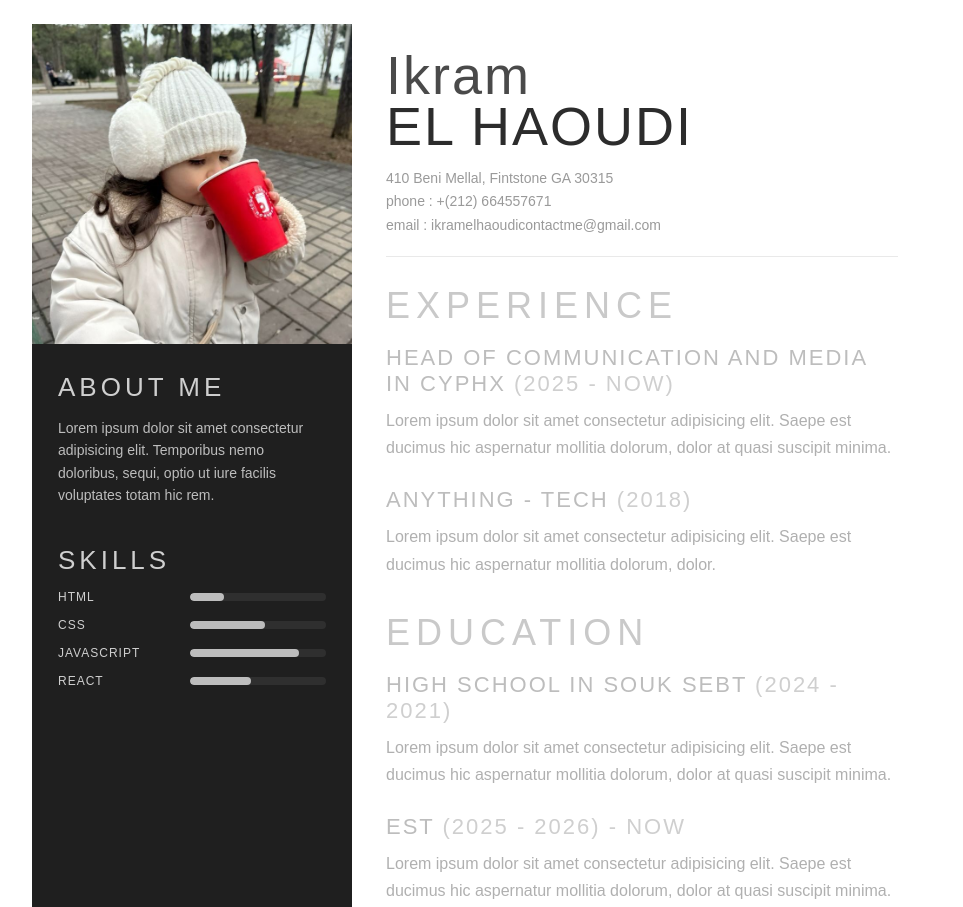
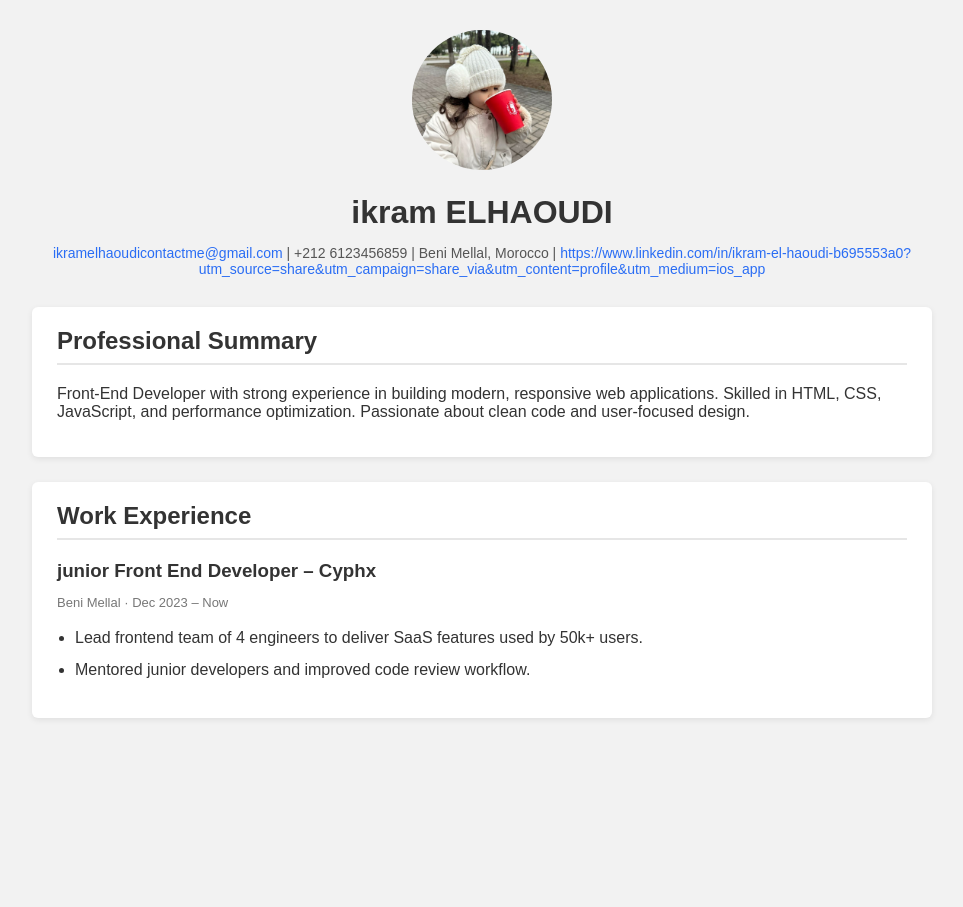
Before and after one commit to ikram23458/my-cv, a plain HTML site: page index.html in a window 1280 px wide. Shown: the top 907 px of the page, without its empty margins (158-1121 px from the left). After the commit the page ends 800 px from the top, so only its background shows below. Drawn offline with Linux system fonts and the light colour scheme.

Commit message:
Add files via upload

```diff
--- a/index.html
+++ b/index.html
@@ -1,108 +1,52 @@
-<!doctype html>
-<html lang="fr">
+<!DOCTYPE html>
+<html lang="en">
 <head>
-  <meta charset="utf-8" />
-  <meta name="viewport" content="width=device-width, initial-scale=1" />
-  <title>CV - Ikram ELHAOUDI</title>
-  <link rel="stylesheet" href="style.css" />
+  <meta charset="UTF-8">
+  <title>CV - Anas Ezzine</title>
+  <link rel="stylesheet" href="style.css">
 </head>
 <body>
-  <main class="cv">
 
-    <aside class="sidebar">
-      <div class="photo-wrap">
+  <div class="container">
 
-        <img class="photo" src="profile.jpg" alt="Photo" />
-      </div>
+    <!-- HEADER -->
+    <header class="header">
+      <img src="profile.jpg" alt="Profile" class="avatar">
+      <h1>ikram ELHAOUDI</h1>
 
-      <section class="side-block">
-        <h3 class="side-title">ABOUT ME</h3>
-        <p class="side-text">
-          Lorem ipsum dolor sit amet consectetur adipisicing elit. Temporibus nemo
-          doloribus, sequi, optio ut iure facilis voluptates totam hic rem.
-        </p>
-      </section>
+      <p class="contact">
+        <a href="mailto:ikramelhaoudicontactme@gmail.com">ikramelhaoudicontactme@gmail.com</a> |
+        <span>+212 6123456859</span> |
+        <span>Beni Mellal, Morocco</span> |
+        <a href="#">https://www.linkedin.com/in/ikram-el-haoudi-b695553a0?utm_source=share&utm_campaign=share_via&utm_content=profile&utm_medium=ios_app</a>
+      </p>
+    </header>
 
-      <section class="side-block">
-        <h3 class="side-title">SKILLS</h3>
+    <!-- PROFESSIONAL SUMMARY -->
+    <section class="card">
+      <h2>Professional Summary</h2>
+      <p>
+        Front-End Developer with strong experience in building modern,
+        responsive web applications. Skilled in HTML, CSS, JavaScript,
+        and performance optimization. Passionate about clean code
+        and user-focused design.
+      </p>
+    </section>
 
-        <div class="skill">
-          <span class="skill-name">HTML</span>
-          <div class="bar"><div class="fill w-25"></div></div>
-        </div>
+    <!-- WORK EXPERIENCE -->
+    <section class="card">
+      <h2>Work Experience</h2>
 
-        <div class="skill">
-          <span class="skill-name">CSS</span>
-          <div class="bar"><div class="fill w-55"></div></div>
-        </div>
+      <h3>junior Front End Developer – Cyphx</h3>
+      <p class="date">Beni Mellal · Dec 2023 – Now</p>
 
-        <div class="skill">
-          <span class="skill-name">JAVASCRIPT</span>
-          <div class="bar"><div class="fill w-80"></div></div>
-        </div>
+      <ul>
+        <li>Lead frontend team of 4 engineers to deliver SaaS features used by 50k+ users.</li>
+        <li>Mentored junior developers and improved code review workflow.</li>
+      </ul>
+    </section>
 
-        <div class="skill">
-          <span class="skill-name">REACT</span>
-          <div class="bar"><div class="fill w-45"></div></div>
-        </div>
-      </section>
-    </aside>
+  </div>
 
-    <!-- RIGHT CONTENT -->
-    <section class="content">
-      <header class="header">
-        <h1 class="name">
-          <span class="first">Ikram</span><br />
-          <span class="last">EL HAOUDI</span>
-        </h1>
-
-        <div class="contact">
-          <div>410 Beni Mellal, Fintstone GA 30315</div>
-          <div>phone : +(212) 664557671</div>
-          <div>email : ikramelhaoudicontactme@gmail.com</div>
-        </div>
-      </header>
-
-      <section class="block">
-        <h2 class="title">EXPERIENCE</h2>
-
-        <article class="item">
-          <h3 class="item-title">HEAD OF COMMUNICATION AND MEDIA IN CYPHX <span class="muted">(2025 - NOW)</span></h3>
-          <p class="item-text">
-            Lorem ipsum dolor sit amet consectetur adipisicing elit. Saepe est ducimus
-            hic aspernatur mollitia dolorum, dolor at quasi suscipit minima.
-          </p>
-        </article>
-
-        <article class="item">
-          <h3 class="item-title">ANYTHING - TECH <span class="muted">(2018)</span></h3>
-          <p class="item-text">
-            Lorem ipsum dolor sit amet consectetur adipisicing elit. Saepe est ducimus hic
-            aspernatur mollitia dolorum, dolor.
-          </p>
-        </article>
-      </section>
-
-      <section class="block">
-        <h2 class="title">EDUCATION</h2>
-
-        <article class="item">
-          <h3 class="item-title">HIGH SCHOOL IN SOUK SEBT <span class="muted">(2024 - 2021)</span></h3>
-          <p class="item-text">
-            Lorem ipsum dolor sit amet consectetur adipisicing elit. Saepe est ducimus hic
-            aspernatur mollitia dolorum, dolor at quasi suscipit minima.
-          </p>
-        </article>
-
-        <article class="item">
-          <h3 class="item-title">EST <span class="muted">(2025 - 2026) - NOW</span></h3>
-          <p class="item-text">
-            Lorem ipsum dolor sit amet consectetur adipisicing elit. Saepe est ducimus hic
-            aspernatur mollitia dolorum, dolor at quasi suscipit minima.
-          </p>
-        </article>
-      </section>
-    </section>
-  </main>
 </body>
 </html>
--- a/style.css
+++ b/style.css
@@ -1,183 +1,78 @@
-/* ====== Base ====== */
-* { box-sizing: border-box; }
-body{
-  margin:0;
+* {
+  box-sizing: border-box;
   font-family: Arial, Helvetica, sans-serif;
-  background:#ffffff;
-  color:#2b2b2b;
 }
 
-.cv{
-  width: 900px;
-  max-width: 100%;
-  margin: 24px auto;
-  display: grid;
-  grid-template-columns: 320px 1fr;
-  min-height: 1100px;
+body {
+  background: #f2f2f2;
+  margin: 0;
+  padding: 30px;
+  color: #333;
 }
 
-/* ====== Sidebar ====== */
-.sidebar{
-  background:#1f1f1f;
-  color:#e7e7e7;
-  padding: 0;
+.container {
+  max-width: 900px;
+  margin: auto;
 }
 
-.photo-wrap{
-  width: 100%;
-  background:#ffffff;
-  padding: 0;
+/* HEADER */
+.header {
+  text-align: center;
+  margin-bottom: 30px;
 }
 
-.photo{
-  width:100%;
-  height: 320px;
+.avatar {
+  width: 140px;
+  height: 140px;
+  border-radius: 50%;
   object-fit: cover;
-  display:block;
+  margin-bottom: 10px;
 }
 
-.side-block{
-  padding: 28px 26px 10px;
+.header h1 {
+  margin: 10px 0 5px;
 }
 
-.side-title{
-  margin:0 0 14px;
-  font-size: 26px;
-  letter-spacing: 4px;
-  font-weight: 300;
-  color:#cfcfcf;
+.contact {
+  font-size: 14px;
+  color: #555;
 }
 
-.side-text{
-  margin:0;
-  line-height: 1.6;
-  color:#bdbdbd;
-  font-size: 14px;
+.contact a {
+  color: #2a6df4;
+  text-decoration: none;
 }
 
-.skill{
-  display:flex;
-  align-items:center;
-  gap:12px;
-  margin: 14px 0;
+/* CARDS */
+.card {
+  background: #fff;
+  border-radius: 6px;
+  padding: 20px 25px;
+  margin-bottom: 25px;
+  box-shadow: 0 2px 6px rgba(0,0,0,0.08);
 }
 
-.skill-name{
-  width: 120px;
-  font-size: 12px;
-  letter-spacing: 1px;
-  color:#cfcfcf;
+.card h2 {
+  margin-top: 0;
+  border-bottom: 2px solid #e6e6e6;
+  padding-bottom: 8px;
 }
 
-.bar{
-  flex:1;
-  height: 8px;
-  background:#2f2f2f;
-  border-radius: 999px;
-  overflow:hidden;
+.card h3 {
+  margin-bottom: 5px;
 }
 
-.fill{
-  height: 100%;
-  background:#bdbdbd;
-  border-radius: 999px;
+.date {
+  font-size: 13px;
+  color: #777;
+  margin-bottom: 10px;
 }
 
-/* Skill widths */
-.w-25{ width:25%; }
-.w-45{ width:45%; }
-.w-55{ width:55%; }
-.w-80{ width:80%; }
-
-/* ====== Content ====== */
-.content{
-  padding: 26px 34px;
-  background:#ffffff;
+ul {
+  padding-left: 18px;
 }
 
-.header{
-  padding-bottom: 18px;
-  border-bottom: 1px solid #e9e9e9;
-  margin-bottom: 28px;
+ul li {
+  margin-bottom: 8px;
+  line-height: 1.5;
 }
-
-.name{
-  margin:0;
-  font-size: 54px;
-  line-height: 0.95;
-  letter-spacing: 2px;
-  font-weight: 300;
-}
-
-.name .first{ color:#4a4a4a; }
-.name .last{
-  color:#2c2c2c;
-  font-weight: 500;
-  position: relative;
-}
-
-/* petit highlight jaune تحت "EZZINE" */
-.name .last::after{
-  content:"";
-  position:absolute;
-  left: 0;
-  bottom: 6px;
-  width: 120px;
-  height: 10px;
-  background: #f2e84c;
-  z-index: -1;
-  opacity: 0.9;
-}
-
-.contact{
-  margin-top: 14px;
-  color:#9a9a9a;
-  font-size: 14px;
-  line-height: 1.7;
-}
-
-.block{
-  margin: 18px 0 34px;
-}
-
-.title{
-  margin: 0 0 14px;
-  font-size: 36px;
-  letter-spacing: 6px;
-  font-weight: 200;
-  color:#c9c9c9;
-}
-
-.item{
-  margin: 18px 0 26px;
-}
-
-.item-title{
-  margin:0 0 10px;
-  font-size: 22px;
-  letter-spacing: 2px;
-  font-weight: 300;
-  color:#bdbdbd;
-  text-transform: uppercase;
-}
-
-.muted{
-  color:#cfcfcf;
-  font-weight: 200;
-}
-
-.item-text{
-  margin:0;
-  color:#b0b0b0;
-  line-height: 1.7;
-  max-width: 520px;
-}
-
-/* ====== Responsive ====== */
-@media (max-width: 820px){
-  .cv{ grid-template-columns: 1fr; }
-  .photo{ height: 260px; }
-  .content{ padding: 22px; }
-  .name{ font-size: 44px; }
-  .title{ font-size: 30px; }
-}
```
